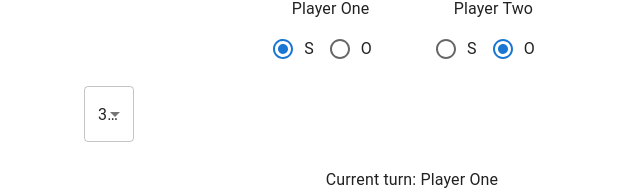
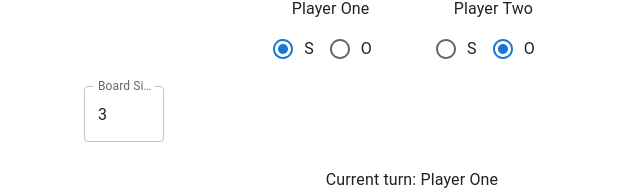
Before and after one commit to stuxbet/SOS_GAME_proj, a React (Vite) app: page / in a window 1280 px wide. Shown: the part 233-425 px from the top of the page, without its empty margins (228-868 px from the left). Built offline with nearby package versions, Linux system fonts and the light colour scheme.

Commit message:
feat: changing select board size from dropr down to input

```diff
--- a/src/sprint0gui.tsx
+++ b/src/sprint0gui.tsx
@@ -1,21 +1,23 @@
 import React, {useEffect, useRef, useState} from 'react';
-import {Box, Button, FormControlLabel, MenuItem, Radio, RadioGroup, Select, Typography} from '@mui/material';
-import type {SelectChangeEvent} from '@mui/material/Select';
+import {Box, Button, FormControlLabel, Radio, RadioGroup, TextField, Typography} from '@mui/material';
 import type {PlayerId, SosMark, SosGameMode, WinnerId} from './features/models';
 import {GameController} from './features/gameController';
 
 export const Gui: React.FC = () => {
   const controllerRef = useRef(new GameController(3));
   const lastWinnerRef = useRef<WinnerId>(null);
+  const MIN_BOARD_SIZE = 3;
+  const MAX_BOARD_SIZE = 10;
   const [gameState, setGameState] = useState(() => controllerRef.current.getState());
   const syncState = () => setGameState(controllerRef.current.getState());
 
-  const handleSizeChange = (event: SelectChangeEvent) => {
-    const size = Number(event.target.value);
-    if (!Number.isInteger(size)) {
+  const handleSizeChange = (event: React.ChangeEvent<HTMLInputElement>) => {
+    const value = Number(event.target.value);
+    if (!Number.isFinite(value)) {
       return;
     }
-    controllerRef.current.reset(size);
+    const clamped = Math.min(MAX_BOARD_SIZE, Math.max(MIN_BOARD_SIZE, Math.round(value)));
+    controllerRef.current.reset(clamped);
     syncState();
   };
 
@@ -90,12 +92,15 @@ export const Gui: React.FC = () => {
         </Box>
       </Box>
 
-      <Box sx={{maxWidth: 50, mt: 2}}>
-        <Select fullWidth value={String(gameState.size)} onChange={handleSizeChange}>
-          {[3, 4, 5, 6, 7, 8, 9, 10].map((size) => (
-            <MenuItem key={size} value={String(size)}>{`${size}`}</MenuItem>
-          ))}
-        </Select>
+      <Box sx={{maxWidth: 80, mt: 2}}>
+        <TextField
+          fullWidth
+          label="Board Size"
+          type="number"
+          value={gameState.size}
+          onChange={handleSizeChange}
+          inputProps={{min: MIN_BOARD_SIZE, max: MAX_BOARD_SIZE}}
+        />
       </Box>
 
       <Typography variant="subtitle1" align="center" mt={3}>
```
